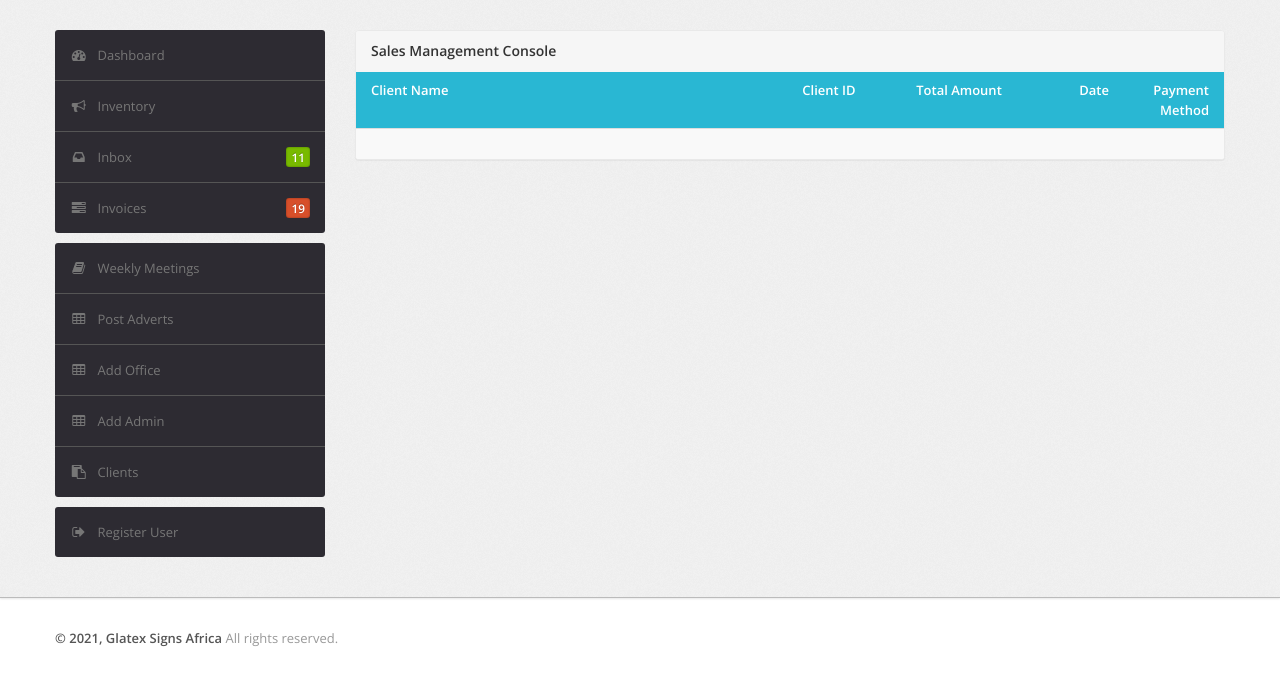
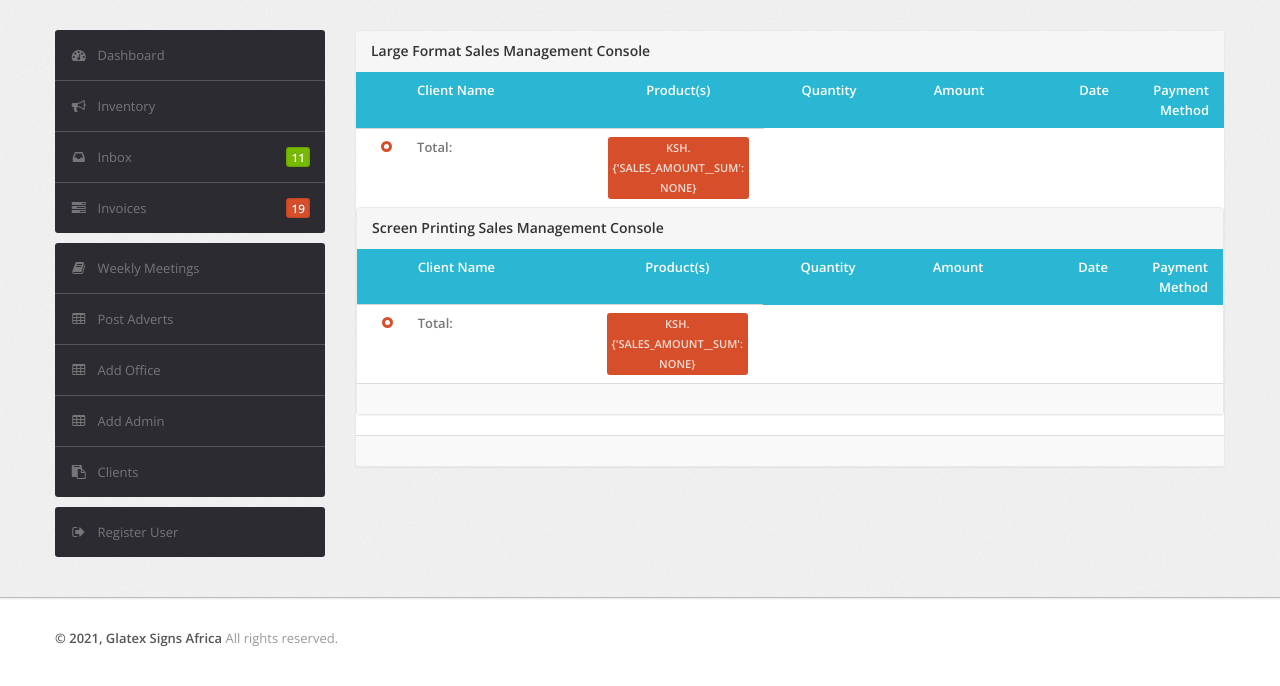
Before and after one commit to moseswambui/glatex-CRM, a Django app: page /glatexportal/adminsales/ in a window 1280 px wide. Shown: the part 61-747 px from the top of the page. Run offline with Django 3.2, Linux system fonts and the light colour scheme; data that the repository does not hold is empty; some libraries are stand-ins or nearby versions.

Commit message:
sales, invoic, employee index

```diff
--- a/managementportal/views.py
+++ b/managementportal/views.py
@@ -3,6 +3,7 @@
 from django.shortcuts import render
 from .forms import *
 from .models import *
+from django.db.models import Avg,Sum
 
 def GlatexPortal(request):
     return render(request, "glatexportal.html")
@@ -18,13 +19,18 @@
     return render(request,"admin_employee.html")
 
 def AdminSales(request):
-    sales = DailySales.objects.all()
-    context ={'sales':sales}
+    sales = DailySales.objects.filter(Sales_Department='Printing')
+    total_largeformat = DailySales.objects.filter(Sales_Department='Printing').aggregate(Sum("Sales_Amount"))
+
+    sales_screenprinting = DailySales.objects.filter(Sales_Department='T_shirt_Printing')
+    total_screenprinting = DailySales.objects.filter(Sales_Department='T_shirt_Printing').aggregate(Sum("Sales_Amount"))
+    context ={'sales':sales,'total_largeformat':total_largeformat,'sales_screenprinting':sales_screenprinting,'total_screenprinting':total_screenprinting}
     return render(request, 'admin_sales.html',context)
 
 def AdminExpenses(request):
     expense = DailyExpenses.objects.all()
-    context ={'expense':expense}
+    total_expense = DailyExpenses.objects.all().aggregate(Sum('Expense_Cost'))
+    context ={'expense':expense,'total_expense':total_expense}
     return render(request, 'admin_expenses.html',context)
 
 def AdminBreakages(request):
--- a/templates/admin_inventory.html
+++ b/templates/admin_inventory.html
@@ -54,6 +54,9 @@
 								  <thead>
 									<tr>
 									  <th>Name</th>
+									  <th>Size</th>
+									  <th>Type</th>
+									  <th>Cost</th>
 									  <th>Color</th>
 									  <th>Date In</th>
 									  <th>Quantity</th>
@@ -63,6 +66,9 @@
 								  <tbody>
 									<tr>
 									  <td>{{i.Branding_Item}}</td>
+									  <td>{{i.Size}}</td>
+									  <td>{{i.Item_Type}}</td>
+									  <td>{{i.Item_Cost}}</td>
 									  <td>{{i.Item_Color}}</td>
 									  <td>{{i.Item_Date_In}}</td>
 									  <td>{{i.Item_Quantity}}</td>
--- a/templates/admin_sales.html
+++ b/templates/admin_sales.html
@@ -8,7 +8,7 @@
 
 						<div class="module message">
 							<div class="module-head">
-								<h3>Sales Management Console</h3>
+								<h3>Large Format Sales Management Console</h3>
 							</div>
 
 							<div class="module-body table">
@@ -18,8 +18,9 @@
 										<tr class="heading">
 											<td class="cell-icon"></td>
 											<td class="cell-title">Client Name</td>
-											<td class="cell-status hidden-phone hidden-tablet">Client ID</td>
-											<td class="cell-status hidden-phone hidden-tablet">Total Amount</td>
+											<td class="cell-status hidden-phone hidden-tablet">Product(s)</td>
+											<td class="cell-status hidden-phone hidden-tablet">Quantity</td>
+											<td class="cell-status hidden-phone hidden-tablet">Amount</td>
 											<td class="cell-time align-right">Date</td>
 											<td class="cell-time align-right">Payment Method</td>
 										</tr>
@@ -27,15 +28,65 @@
 										<tr class="task">
 											<td class="cell-icon"><i class="icon-checker high"></i></td>
 											<td class="cell-title"><div>{{i.Client}}</div></td>
-											<td class="cell-status hidden-phone hidden-tablet"><b class="due">{{i.id}}</b></td>
+											<td class="cell-status hidden-phone hidden-tablet"><b class="due">{{i.Sales_Product}}</b></td>
+											<td class="cell-status hidden-phone hidden-tablet">{{i.Sales_Quantity}}</b></td>
 											<td class="cell-status hidden-phone hidden-tablet">{{i.Sales_Amount}}</b></td>
 											<td class="cell-time align-right">{{i.Sales_Date}}</td>
 											<td class="cell-time align-right">{{i.Payment_Method}}</td>
 										</tr>
 										{%endfor%}
+										<tr class="task">
+											<td class="cell-icon"><i class="icon-checker high"></i></td>
+											<td class="cell-title"><div>Total:</div></td>
+											<td class="cell-status hidden-phone hidden-tablet"><b class="due">Ksh.{{total_largeformat}}</b></td>
 
+										</tr>
 									</tbody>
 								</table>
+
+								<div class="module message">
+									<div class="module-head">
+										<h3>Screen Printing Sales Management Console</h3>
+									</div>
+
+									<div class="module-body table">
+
+										<table class="table table-message">
+											<tbody>
+												<tr class="heading">
+													<td class="cell-icon"></td>
+													<td class="cell-title">Client Name</td>
+													<td class="cell-status hidden-phone hidden-tablet">Product(s)</td>
+													<td class="cell-status hidden-phone hidden-tablet">Quantity</td>
+													<td class="cell-status hidden-phone hidden-tablet">Amount</td>
+													<td class="cell-time align-right">Date</td>
+													<td class="cell-time align-right">Payment Method</td>
+												</tr>
+												{% for i in sales_screenprinting %}
+												<tr class="task">
+													<td class="cell-icon"><i class="icon-checker high"></i></td>
+													<td class="cell-title"><div>{{i.Client}}</div></td>
+													<td class="cell-status hidden-phone hidden-tablet"><b class="due">{{i.Sales_Product}}</b></td>
+													<td class="cell-status hidden-phone hidden-tablet">{{i.Sales_Quantity}}</b></td>
+													<td class="cell-status hidden-phone hidden-tablet">{{i.Sales_Amount}}</b></td>
+													<td class="cell-time align-right">{{i.Sales_Date}}</td>
+													<td class="cell-time align-right">{{i.Payment_Method}}</td>
+												</tr>
+												{%endfor%}
+												<tr class="task">
+													<td class="cell-icon"><i class="icon-checker high"></i></td>
+													<td class="cell-title"><div>Total:</div></td>
+													<td class="cell-status hidden-phone hidden-tablet"><b class="due">Ksh.{{total_screenprinting}}</b></td>
+
+												</tr>
+											</tbody>
+										</table>
+
+
+									</div>
+									<div class="module-foot">
+									</div>
+								</div>
 
 
 							</div>
--- a/templates/employee_screenprinting_inventory.html
+++ b/templates/employee_screenprinting_inventory.html
@@ -17,7 +17,7 @@
                                 <div class="card-header">
                                     <h4 class="card-title">Screen Printing Inventory Console</h4>
                                 </div>
-                                <div class="card-content">
+                                <div class="card-content"></div>
                                     <div class="card-body">
                                         <form class="form" method="POST", action="">
                                             {%csrf_token%}
```
Also changed, not shown: managementportal/forms.py (+31 -6 lines), managementportal/models.py (+14 -1 lines), templates/admin_expenses.html (+9 -2 lines), templates/employee_index.html (+8 -8 lines), IMG-20210709-WA0097.jpg (deleted), VICTORY_CEREALS.jpg (deleted), managementportal/migrations/0006_auto_20210803_0701.py (added), managementportal/migrations/0007_brandingitem_size.py (added), managementportal/migrations/0008_dailyexpenses_employee_name.py (added), managementportal/migrations/0009_rename_expense_nature_dailyexpenses_item_name.py (added).
